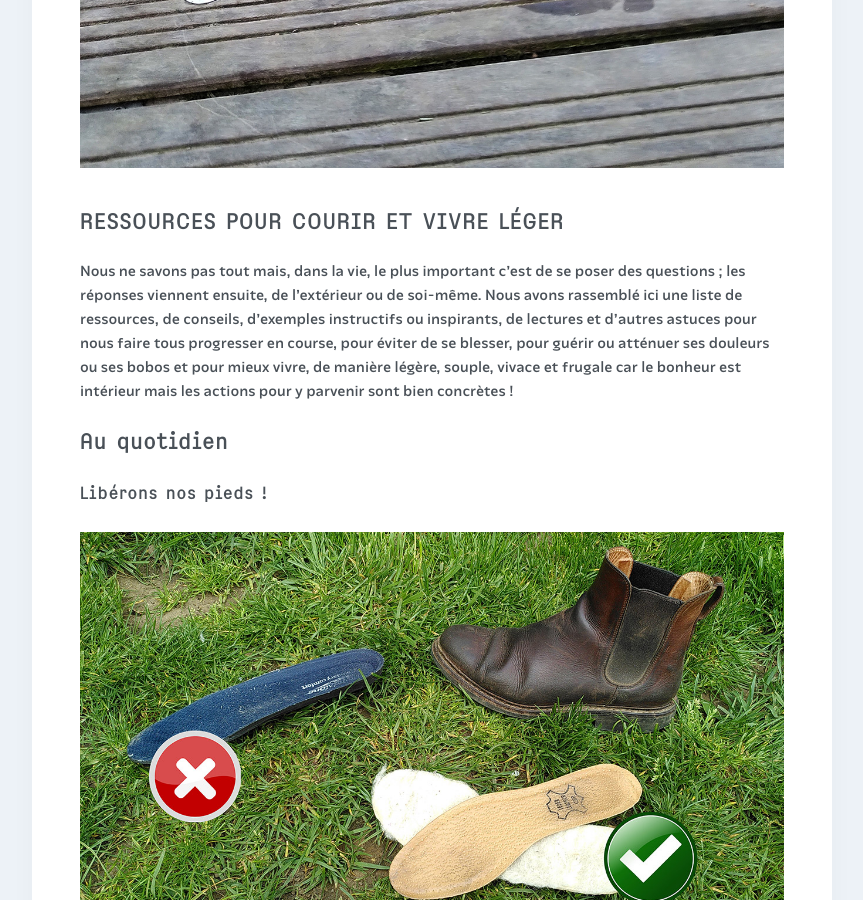
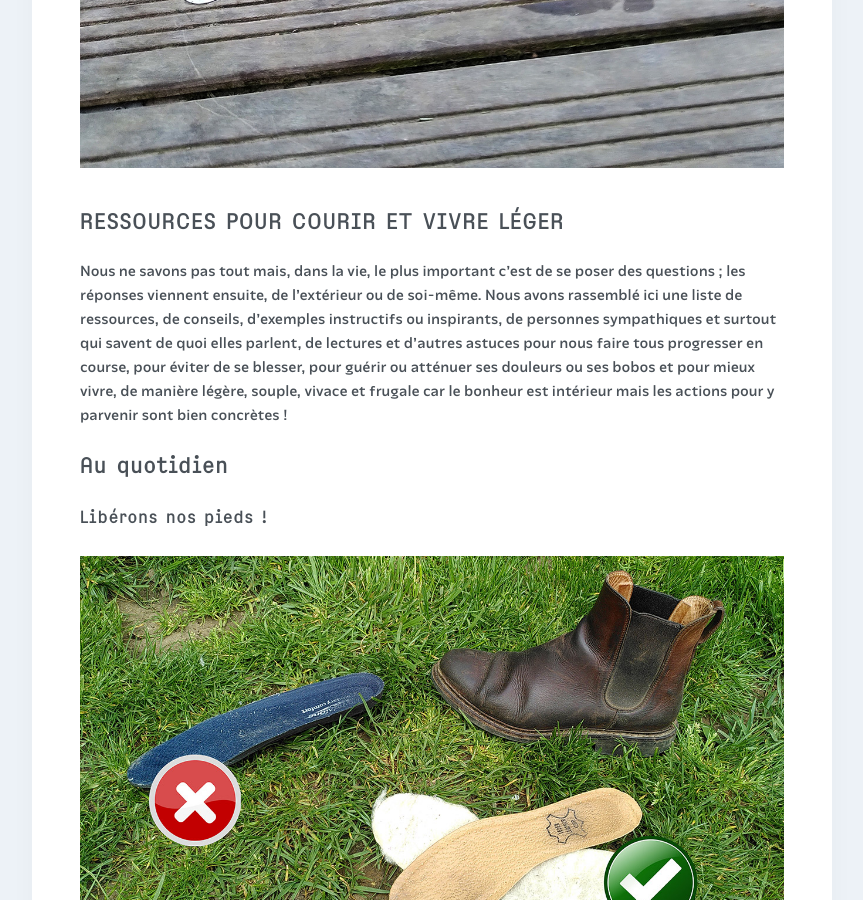
Before and after one commit to courirpaleo/courirpaleo.github.io, a Jekyll site: the page built from _pages/ressources.md, in a window 1280 px wide and 900 px high, scrolled down 372 px. Shown: the whole window, without its empty margins (208-1071 px from the left). Built offline with Jekyll 4.4.1, drawn with Linux system fonts in a browser that asks for light colours; some web fonts are replaced.

Commit message:
Update ressources.md

```diff
--- a/_pages/ressources.md
+++ b/_pages/ressources.md
@@ -4,7 +4,7 @@ title: Courir Paléo | Ressources pour courir et vivre léger
 ![Courir Paleo](/assets/images/Courir-Paleo-empreinte-pied-nu-terrasse-D-1200px.jpg)
 # Ressources pour courir et vivre léger
 
-Nous ne savons pas tout mais, dans la vie, le plus important c'est de se poser des questions&nbsp;; les réponses viennent ensuite, de l'extérieur ou de soi-même. Nous avons rassemblé ici une liste de ressources, de conseils, d'exemples instructifs ou inspirants, de lectures et d'autres astuces pour nous faire tous progresser en course, pour éviter de se blesser, pour guérir ou atténuer ses douleurs ou ses bobos et pour mieux vivre, de manière légère, souple, vivace et frugale car le bonheur est intérieur mais les actions pour y parvenir sont bien concrètes&nbsp;!
+Nous ne savons pas tout mais, dans la vie, le plus important c'est de se poser des questions&nbsp;; les réponses viennent ensuite, de l'extérieur ou de soi-même. Nous avons rassemblé ici une liste de ressources, de conseils, d'exemples instructifs ou inspirants, de personnes sympathiques et surtout qui savent de quoi elles parlent, de lectures et d'autres astuces pour nous faire tous progresser en course, pour éviter de se blesser, pour guérir ou atténuer ses douleurs ou ses bobos et pour mieux vivre, de manière légère, souple, vivace et frugale car le bonheur est intérieur mais les actions pour y parvenir sont bien concrètes&nbsp;!
 
 ## Au quotidien
 
```
